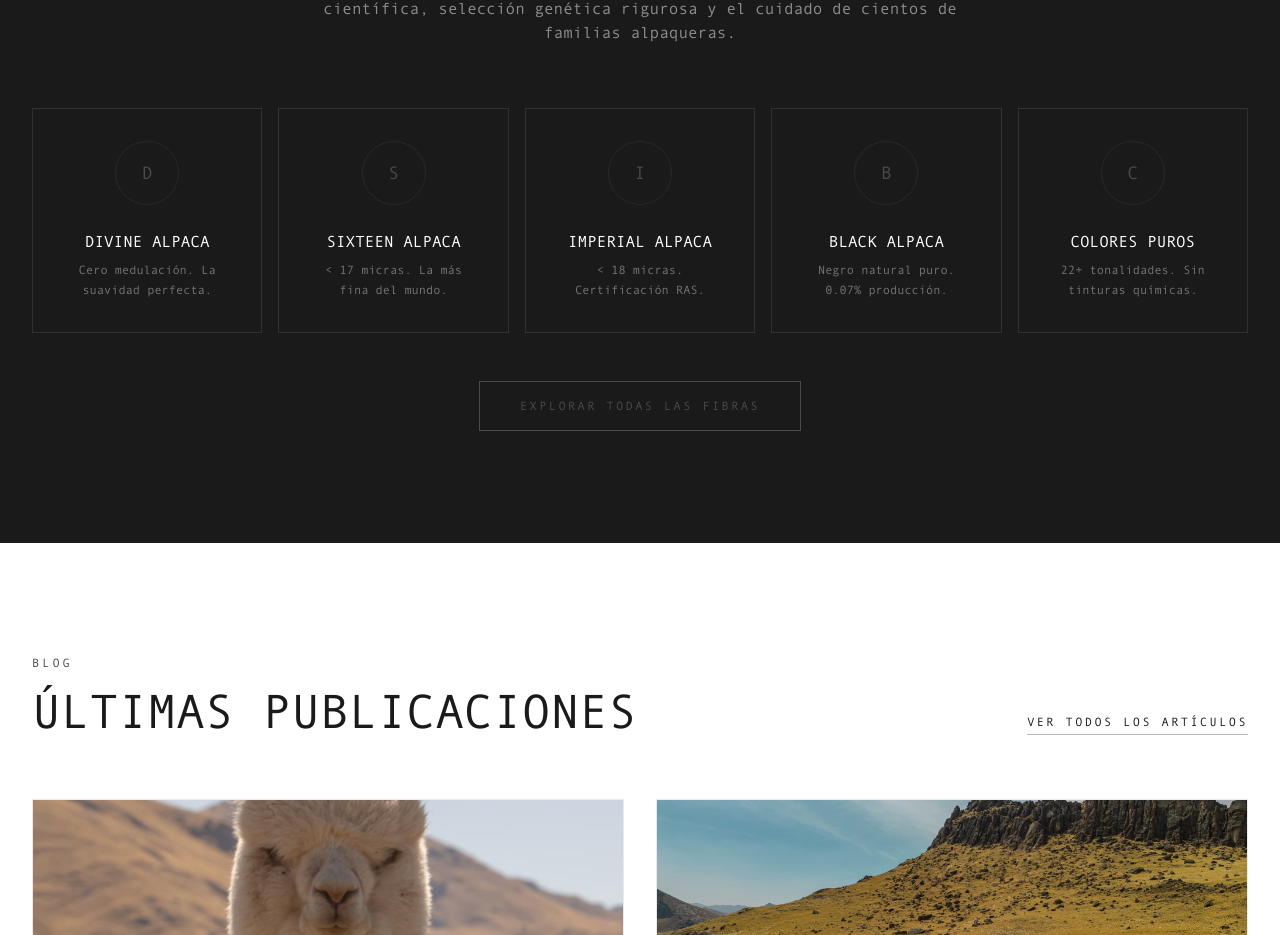
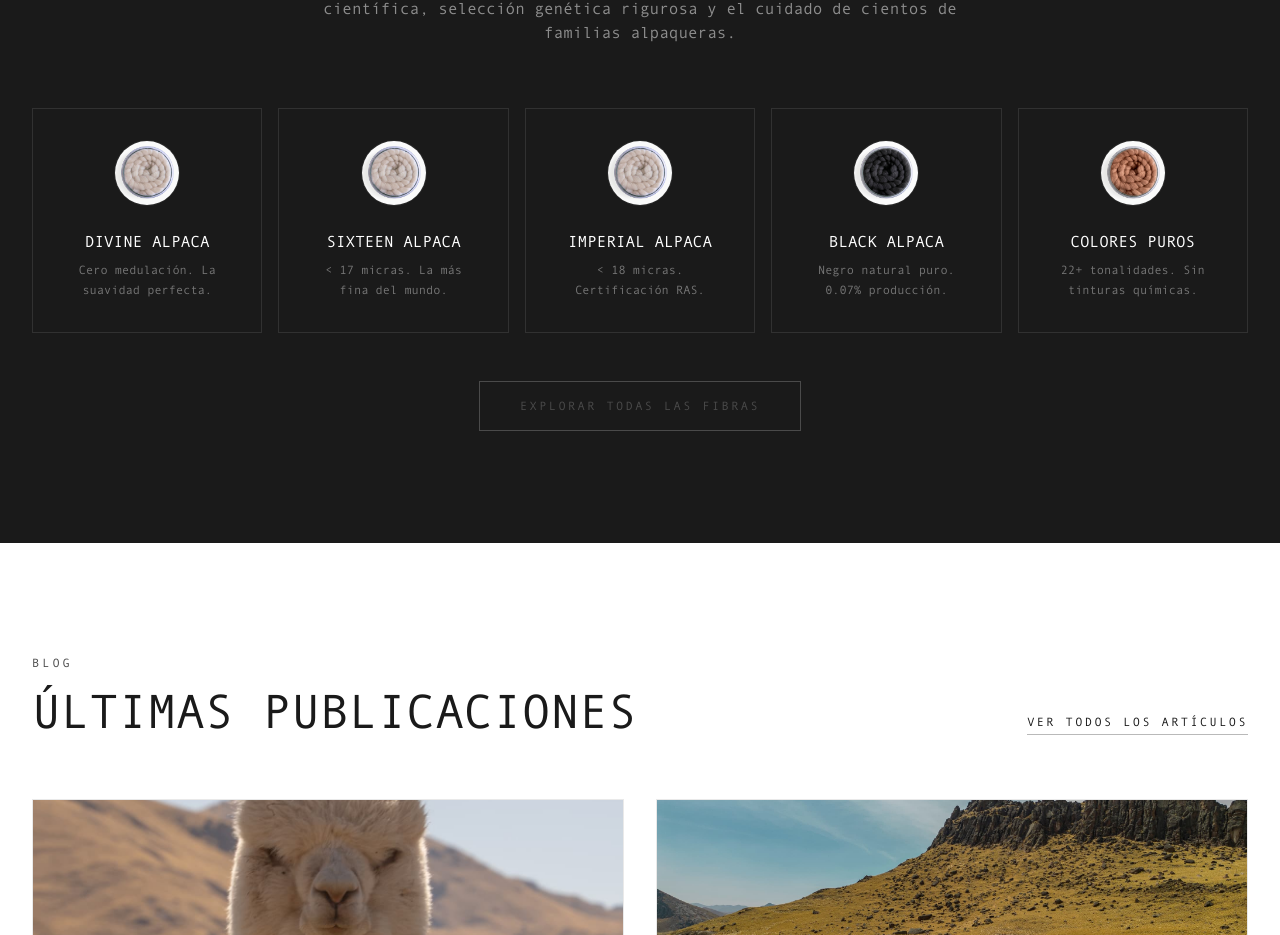
Before and after one commit to jpfernandezcenteno-max/Pacomarca, a Next.js app: page / in a window 1280 px wide. Shown: the part 4891-5826 px from the top of the page. Built offline with nearby package versions, Linux system fonts and the light colour scheme; a web font is replaced by a local one.

Commit message:
Home: agregar imágenes circulares reales en sección de fibras
Co-Authored-By: Claude Sonnet 4.6 <noreply@anthropic.com>

```diff
--- a/app/page.tsx
+++ b/app/page.tsx
@@ -108,11 +108,11 @@ const programs = [
 ]
 
 const fibers = [
-  { name: 'Divine', label: 'Divine Alpaca', href: '/fibras/divine', description: 'Cero medulación. La suavidad perfecta.' },
-  { name: 'Sixteen', label: 'Sixteen Alpaca', href: '/fibras/sixteen', description: '< 17 micras. La más fina del mundo.' },
-  { name: 'Imperial', label: 'Imperial Alpaca', href: '/fibras/imperial', description: '< 18 micras. Certificación RAS.' },
-  { name: 'Black', label: 'Black Alpaca', href: '/fibras/black', description: 'Negro natural puro. 0.07% producción.' },
-  { name: 'Colores Puros', label: 'Colores Puros', href: '/fibras/colores-puros', description: '22+ tonalidades. Sin tinturas químicas.' },
+  { name: 'Divine', label: 'Divine Alpaca', href: '/fibras/divine', description: 'Cero medulación. La suavidad perfecta.', image: '/fibras/fibra-divine-imperial-sixteen.jpg' },
+  { name: 'Sixteen', label: 'Sixteen Alpaca', href: '/fibras/sixteen', description: '< 17 micras. La más fina del mundo.', image: '/fibras/fibra-divine-imperial-sixteen.jpg' },
+  { name: 'Imperial', label: 'Imperial Alpaca', href: '/fibras/imperial', description: '< 18 micras. Certificación RAS.', image: '/fibras/fibra-divine-imperial-sixteen.jpg' },
+  { name: 'Black', label: 'Black Alpaca', href: '/fibras/black', description: 'Negro natural puro. 0.07% producción.', image: '/fibras/fibra-black.jpg' },
+  { name: 'Colores Puros', label: 'Colores Puros', href: '/fibras/colores-puros', description: '22+ tonalidades. Sin tinturas químicas.', image: '/fibras/fibra-colores.jpg' },
 ]
 
 export default function HomePage() {
@@ -440,8 +440,8 @@ export default function HomePage() {
               <FadeUp key={fiber.name} delay={i * 0.1}>
                 <Link href={fiber.href}>
                   <div className="group border border-white/10 hover:border-gold/50 p-8 text-center transition-all duration-300">
-                    <div className="w-16 h-16 rounded-full border border-gold/30 group-hover:border-gold mx-auto mb-6 flex items-center justify-center transition-colors duration-300">
-                      <span className="font-serif text-lg text-gold">{fiber.name.charAt(0)}</span>
+                    <div className="w-16 h-16 rounded-full overflow-hidden mx-auto mb-6 ring-1 ring-gold/30 group-hover:ring-gold transition-all duration-300 relative">
+                      <Image src={fiber.image} alt={fiber.label} fill className="object-cover scale-[1.2] object-center" />
                     </div>
                     <h3 className="font-serif text-base text-white mb-2 group-hover:text-gold transition-colors">
                       {fiber.label}
```
